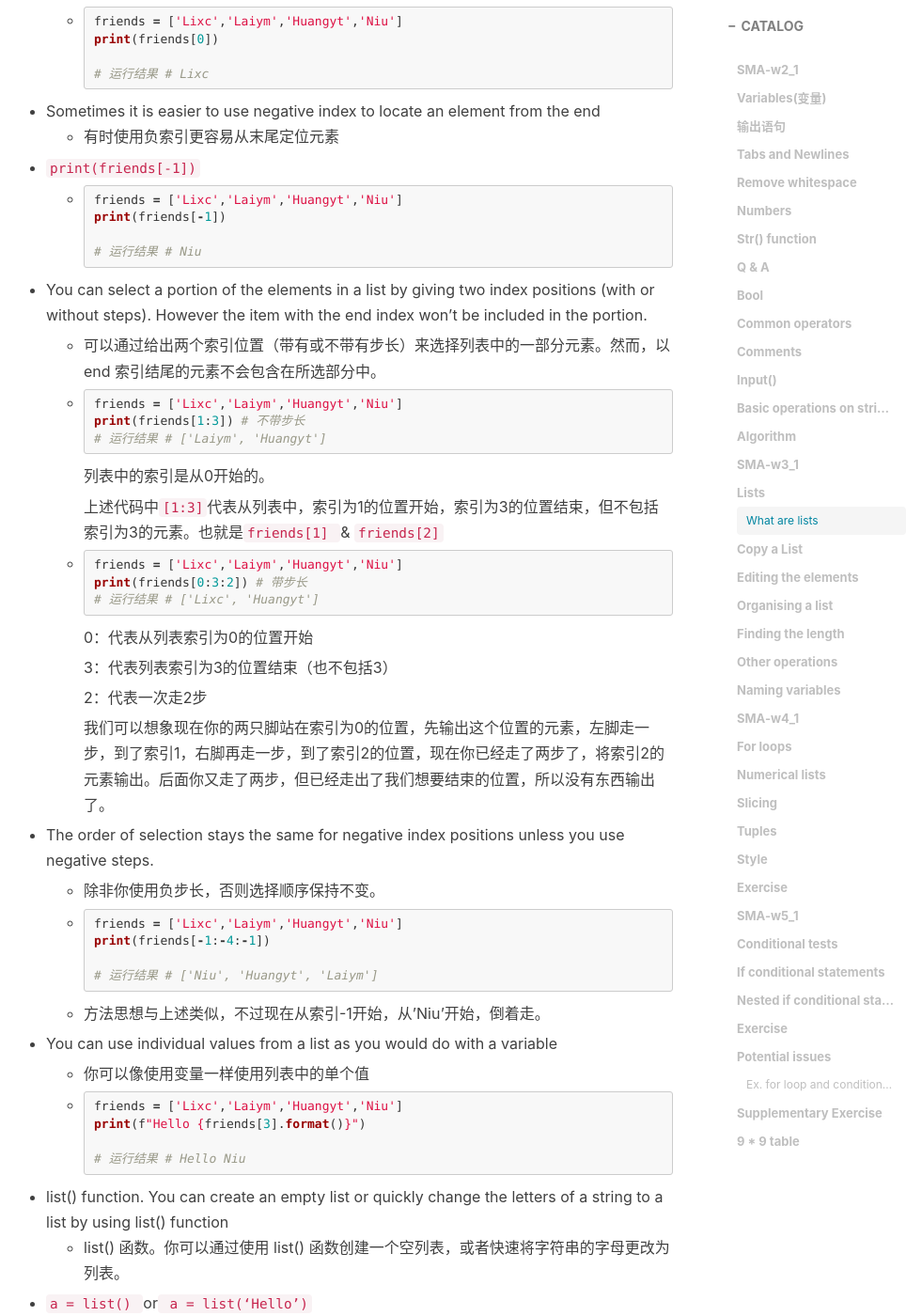
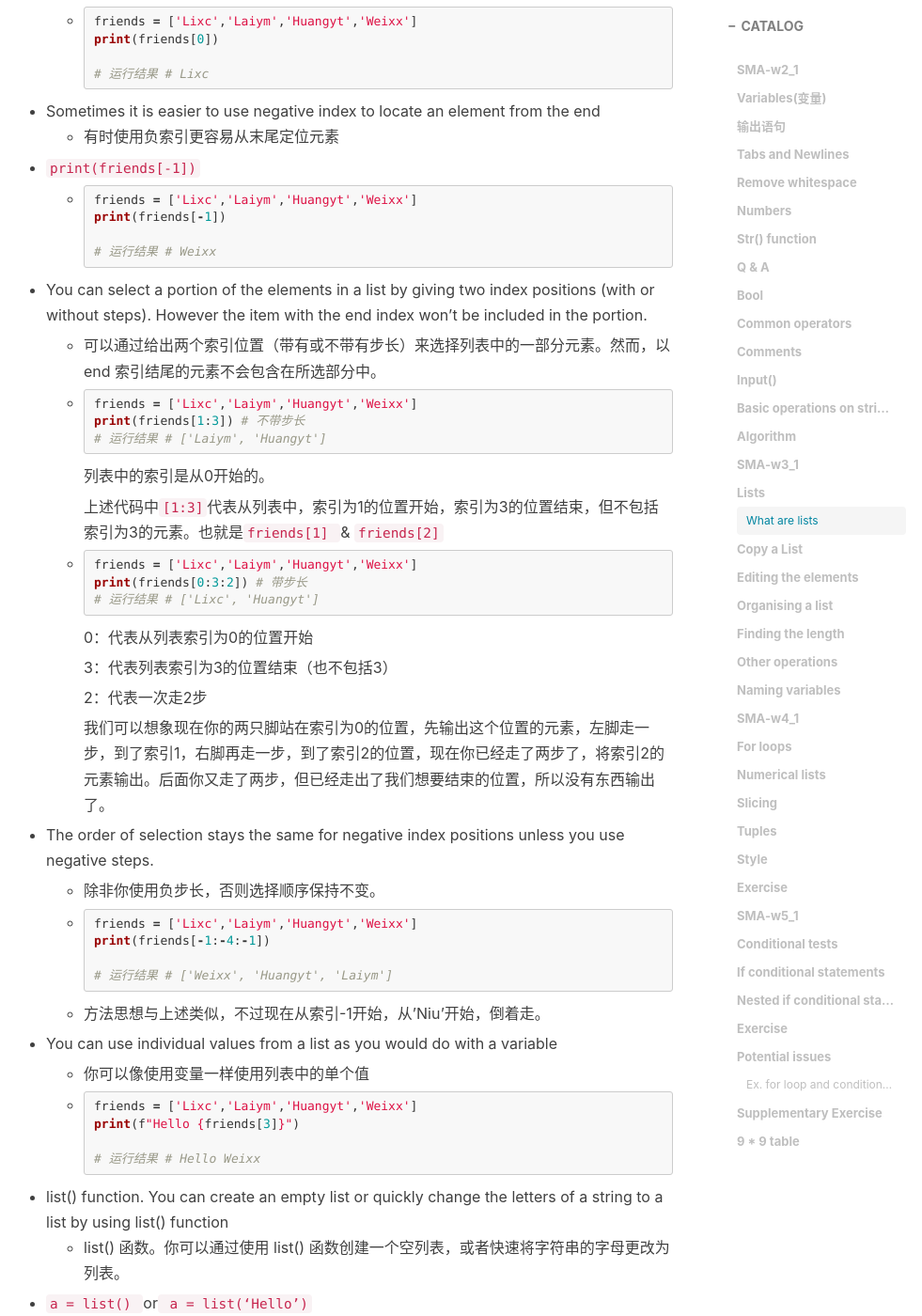
Before and after one commit to 02maple/02maple.github.io_bak, a Jekyll site: the page built from _posts/2024-3-16-Python基础.md, in a window 1280 px wide and 1400 px high, scrolled down 10445 px. Shown: the whole window at 94% size, without its empty margins (256-1237 px from the left). Built offline with Jekyll 4.4.1, drawn with Linux system fonts in a browser that asks for light colours; nearby versions of some CDN libraries; comment, search, counter and statistics services are not loaded; some of the changed text lies outside the part shown.

Commit message:
Update 2024-3-16-Python基础.md

````diff
--- a/_posts/2024-3-16-Python基础.md
+++ b/_posts/2024-3-16-Python基础.md
@@ -455,11 +455,11 @@ y = 2
   - 练习：定义一个名为 friends 的列表变量，并为其赋值
 
   ```python
-  friends = ['Lixc','Laiym','Huangyt','Niu']
+  friends = ['Lixc','Laiym','Huangyt','Weixx']
   print(friends)
 
   # 运行结果：
-  # ['Lixc', 'Laiym', 'Huangyt', 'Niu']
+  # ['Lixc', 'Laiym', 'Huangyt', 'Weixx']
   ```
 
 
@@ -474,7 +474,7 @@ y = 2
   - 练习：打印出你的 friends 列表中的第一个元素
 
   - ```python
-    friends = ['Lixc','Laiym','Huangyt','Niu']
+    friends = ['Lixc','Laiym','Huangyt','Weixx']
     print(friends[0])
 
     # 运行结果
@@ -489,11 +489,11 @@ y = 2
 - `print(friends[-1]) `
 
   - ```python
-    friends = ['Lixc','Laiym','Huangyt','Niu']
+    friends = ['Lixc','Laiym','Huangyt','Weixx']
     print(friends[-1])
 
     # 运行结果
-    # Niu
+    # Weixx
     ```
 
 - You can select a portion of the elements in a  list by giving two index positions (with or  without steps). However the item with the  end index won't be included in the portion.
@@ -501,7 +501,7 @@ y = 2
   - 可以通过给出两个索引位置（带有或不带有步长）来选择列表中的一部分元素。然而，以 end 索引结尾的元素不会包含在所选部分中。
 
   - ```python
-    friends = ['Lixc','Laiym','Huangyt','Niu']
+    friends = ['Lixc','Laiym','Huangyt','Weixx']
     print(friends[1:3]) # 不带步长
 
     # 运行结果
@@ -513,7 +513,7 @@ y = 2
     上述代码中`[1:3]`代表从列表中，索引为1的位置开始，索引为3的位置结束，但不包括索引为3的元素。也就是`friends[1] `& `friends[2]`
 
   - ```python
-    friends = ['Lixc','Laiym','Huangyt','Niu']
+    friends = ['Lixc','Laiym','Huangyt','Weixx']
     print(friends[0:3:2]) # 带步长
 
     # 运行结果
@@ -533,11 +533,11 @@ y = 2
   - 除非你使用负步长，否则选择顺序保持不变。
 
   - ```python
-    friends = ['Lixc','Laiym','Huangyt','Niu']
+    friends = ['Lixc','Laiym','Huangyt','Weixx']
     print(friends[-1:-4:-1])
 
     # 运行结果
-    # ['Niu', 'Huangyt', 'Laiym']
+    # ['Weixx', 'Huangyt', 'Laiym']
     ```
 
   - 方法思想与上述类似，不过现在从索引-1开始，从'Niu'开始，倒着走。
@@ -547,11 +547,11 @@ y = 2
   - 你可以像使用变量一样使用列表中的单个值
 
   - ```python
-    friends = ['Lixc','Laiym','Huangyt','Niu']
-    print(f"Hello {friends[3].format()}")
-
-    # 运行结果
-    # Hello Niu
+    friends = ['Lixc','Laiym','Huangyt','Weixx']
+    print(f"Hello {friends[3]}")
+
+    # 运行结果
+    # Hello Weixx
     ```
 
 - list() function. You can create an empty list or  quickly change the letters of a string to a list  by using list() function
````
